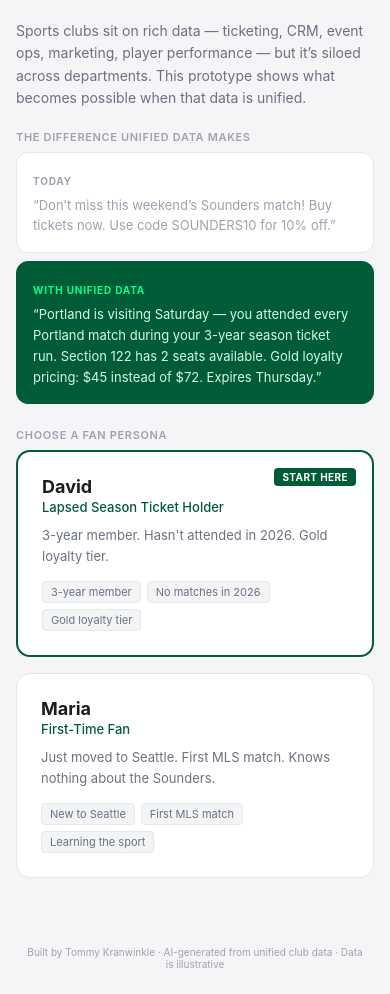
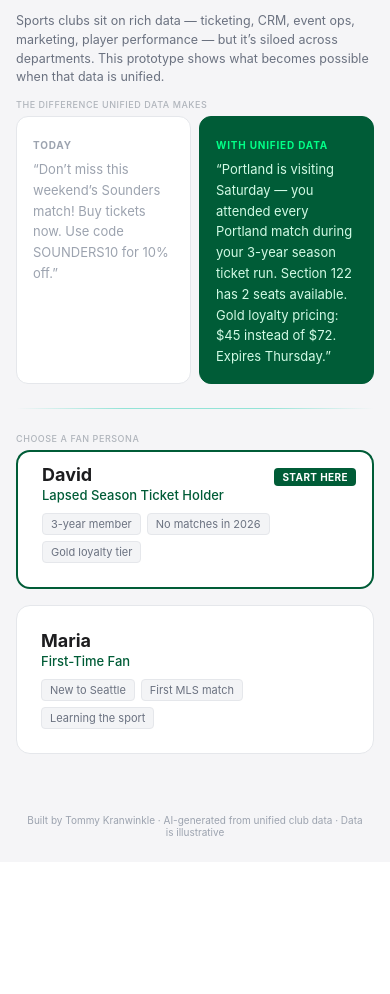
Before and after one commit to Tkranwin/fan-intelligence-prototype, a Flask app: page / in a window 390 px wide. Shown: the part 52-1046 px from the top of the page. After the commit the page ends 888 px from the top, so only its background shows below. Run offline with Flask 3, Linux system fonts and the light colour scheme.

Commit message:
Mobile landing page: tighter spacing, side-by-side cards, hide descriptions
- Framing paragraph smaller on mobile (12.5px subtitle feel)
- Before/after cards side-by-side on mobile with compact padding
- Section labels lighter/smaller as organizational hints
- Hide persona description text on mobile (tags already convey it)
- Add teal accent divider between before/after and persona sections
- David card top edge visible above fold on standard phone screen

Co-Authored-By: Claude Opus 4.6 (1M context) <noreply@anthropic.com>

```diff
--- a/templates/index.html
+++ b/templates/index.html
@@ -36,16 +36,21 @@
 
     .compare { display: grid; grid-template-columns: 1fr 1fr; gap: 12px; margin-bottom: 32px; }
     @media (max-width: 640px) {
-      .main { padding: 20px 16px; }
-      .framing { font-size: 14px; margin-bottom: 20px; }
-      .section-label { margin-bottom: 8px; }
-      .compare { grid-template-columns: 1fr; gap: 8px; margin-bottom: 24px; }
-      .compare-card { padding: 12px 14px; }
-      .compare-text { font-size: 12px; line-height: 1.5; }
-      .compare-tag { margin-bottom: 4px; }
-      .persona-card { padding: 16px; }
-      .persona-name { font-size: 16px; }
-      .persona-desc { font-size: 12px; margin-bottom: 10px; }
+      .main { padding: 12px 16px; }
+      .framing { font-size: 12.5px; margin-bottom: 12px; line-height: 1.5; }
+      .section-label { font-size: 9px; font-weight: 500; color: #b0b5bc; margin-bottom: 6px; }
+      .compare { grid-template-columns: 1fr 1fr; gap: 8px; margin-bottom: 0; }
+      .compare-card { padding: 10px 12px; }
+      .compare-text { font-size: 11px; line-height: 1.45; }
+      .compare-tag { font-size: 8px; margin-bottom: 3px; }
+      .divider { margin: 14px 0; }
+      .persona-card { padding: 14px; }
+      .persona-card.featured { padding-top: 12px; }
+      .persona-name { font-size: 15px; }
+      .persona-tagline { font-size: 12px; margin-bottom: 6px; }
+      .persona-desc { display: none; }
+      .persona-tag { font-size: 10px; padding: 2px 6px; }
+      .personas { gap: 10px; }
     }
 
     .compare-card { border-radius: 12px; padding: 16px; }
@@ -94,6 +99,11 @@
       padding: 3px 8px; border-radius: 4px; border: 1px solid #e5e7eb;
     }
 
+    .divider {
+      height: 1px; background: linear-gradient(90deg, transparent, #00C9A7 30%, #00C9A7 70%, transparent);
+      margin: 24px 0; opacity: 0.4;
+    }
+
     .footer {
       text-align: center; padding: 48px 24px 24px;
       font-size: 10px; color: #9ca3af;
@@ -130,6 +140,7 @@
       </div>
     </div>
 
+    <div class="divider"></div>
     <div class="section-label">Choose a fan persona</div>
     <div class="personas">
       <a href="/briefing/david" class="persona-card featured">
```
